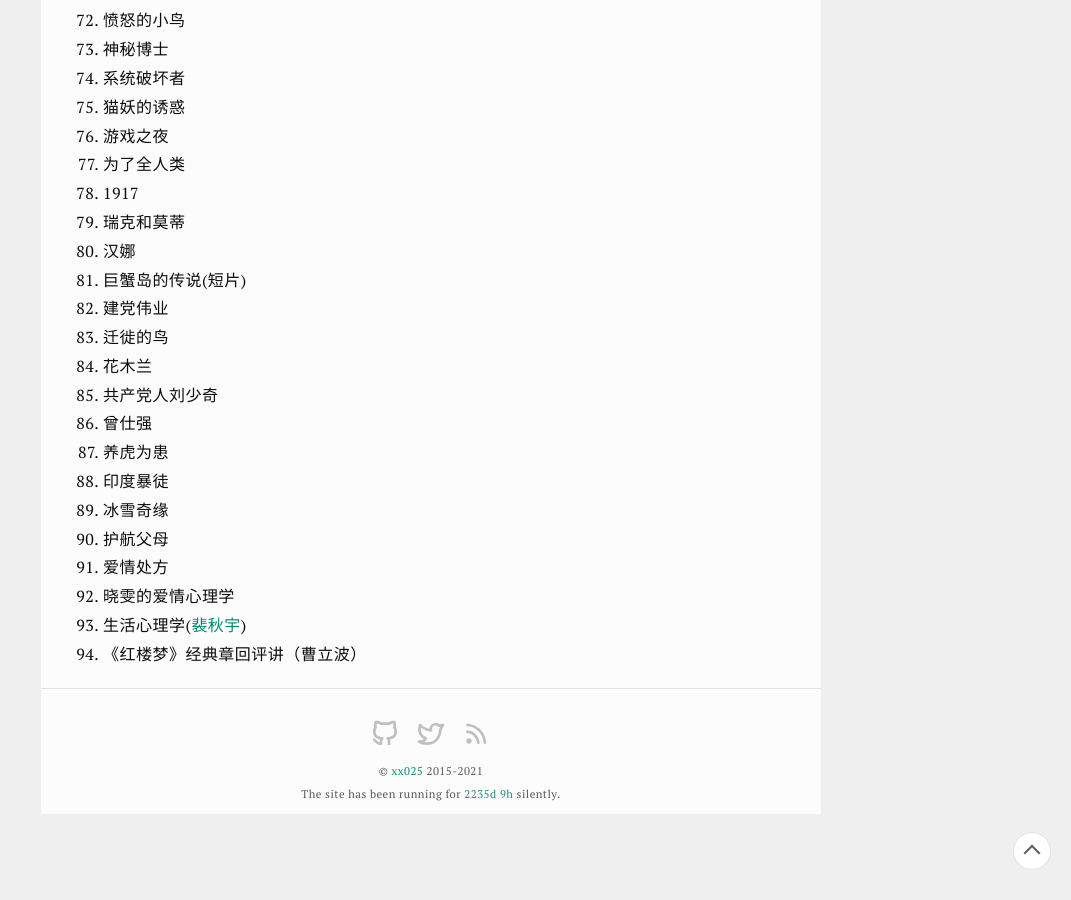
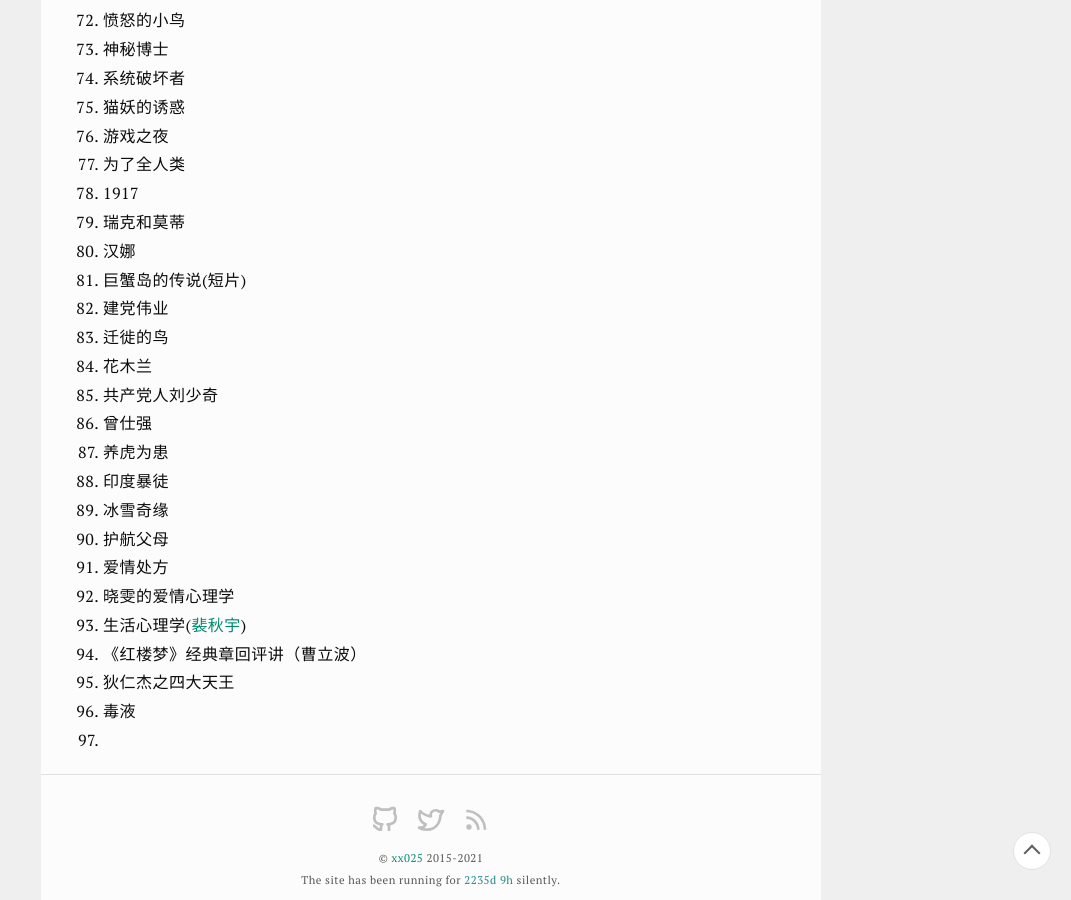
Before and after one commit to xx025/xx025.github.com, a Jekyll site: the page built from pages/movie-record.md, in a window 1280 px wide and 900 px high, scrolled down 2613 px. Shown: the whole window, without its empty margins (209-1280 px from the left). Built offline with Jekyll 4.4.1, drawn with Linux system fonts in a browser that asks for light colours.

Commit message:
Update movie-record.md

```diff
--- a/pages/movie-record.md
+++ b/pages/movie-record.md
@@ -111,3 +111,6 @@ description: 记录一些影视观看记录
 1. 晓雯的爱情心理学
 1. 生活心理学([裴秋宇](https://www.icourse163.org/u/mooc1456822674422))
 1. 《红楼梦》经典章回评讲（曹立波）
+1. 狄仁杰之四大天王
+1. 毒液
+1.
```
